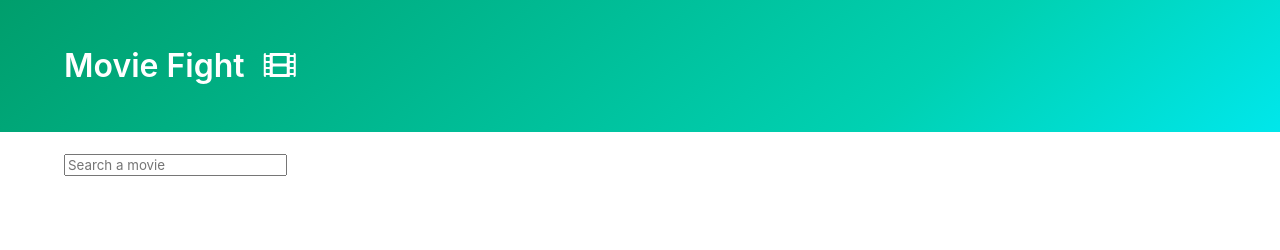
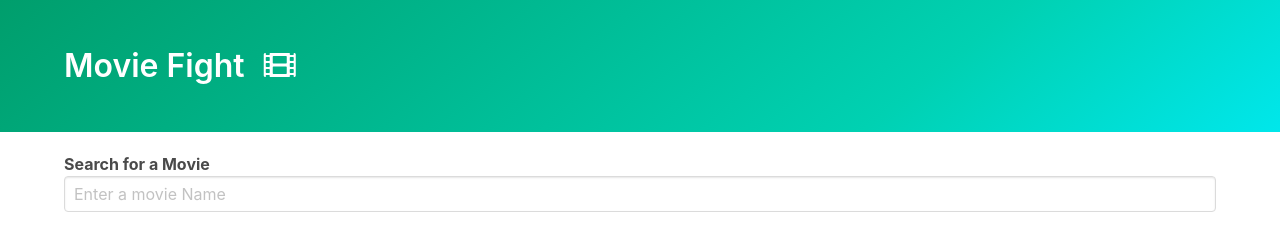
Before and after one commit to haru-Blank/movieFight, a plain HTML site: page index.html in a window 1280 px wide. Drawn offline with nearby package versions, Linux system fonts and the light colour scheme.

Commit message:
html generation has been moved to js

```diff
--- a/index.html
+++ b/index.html
@@ -29,8 +29,7 @@
       </section>
 
       <div class="container">
-         <input type="text" placeholder="Search a movie" />
-         <div id="target"></div>
+         <div class="autocomplete"></div>
       </div>
 
       <script src="./utility.js"></script>
--- a/index.js
+++ b/index.js
@@ -14,7 +14,24 @@ const fetchData = async searchTerm => {
    return response.data.Search;
 };
 
+const root = document.querySelector('.autocomplete');
+root.innerHTML = `
+   <label>
+      <b>Search for a Movie</b>
+   </label>
+
+   <input class="input" placeholder="Enter a movie Name">
+
+   <div class="dropdown">
+      <div class="dropdown-menu">
+         <div class="dropdown-content results"></div>
+      </div>
+   </div>
+`;
+
 const input = document.querySelector('input');
+const dropdown = document.querySelector('.dropdown');
+const resultsWrapper = document.querySelector('.results');
 
 const onInput = async event => {
    const movies = await fetchData(event.target.value);
```
